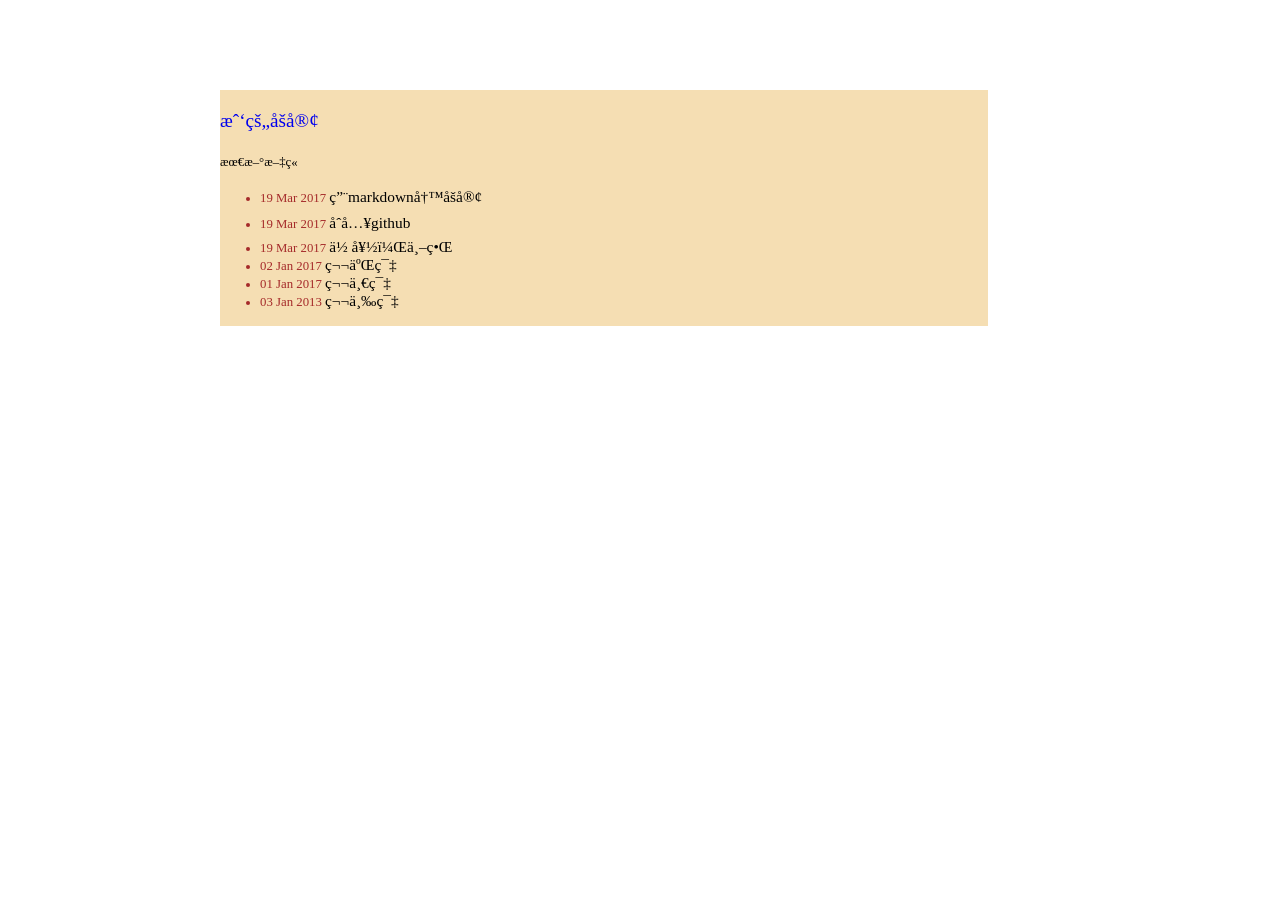
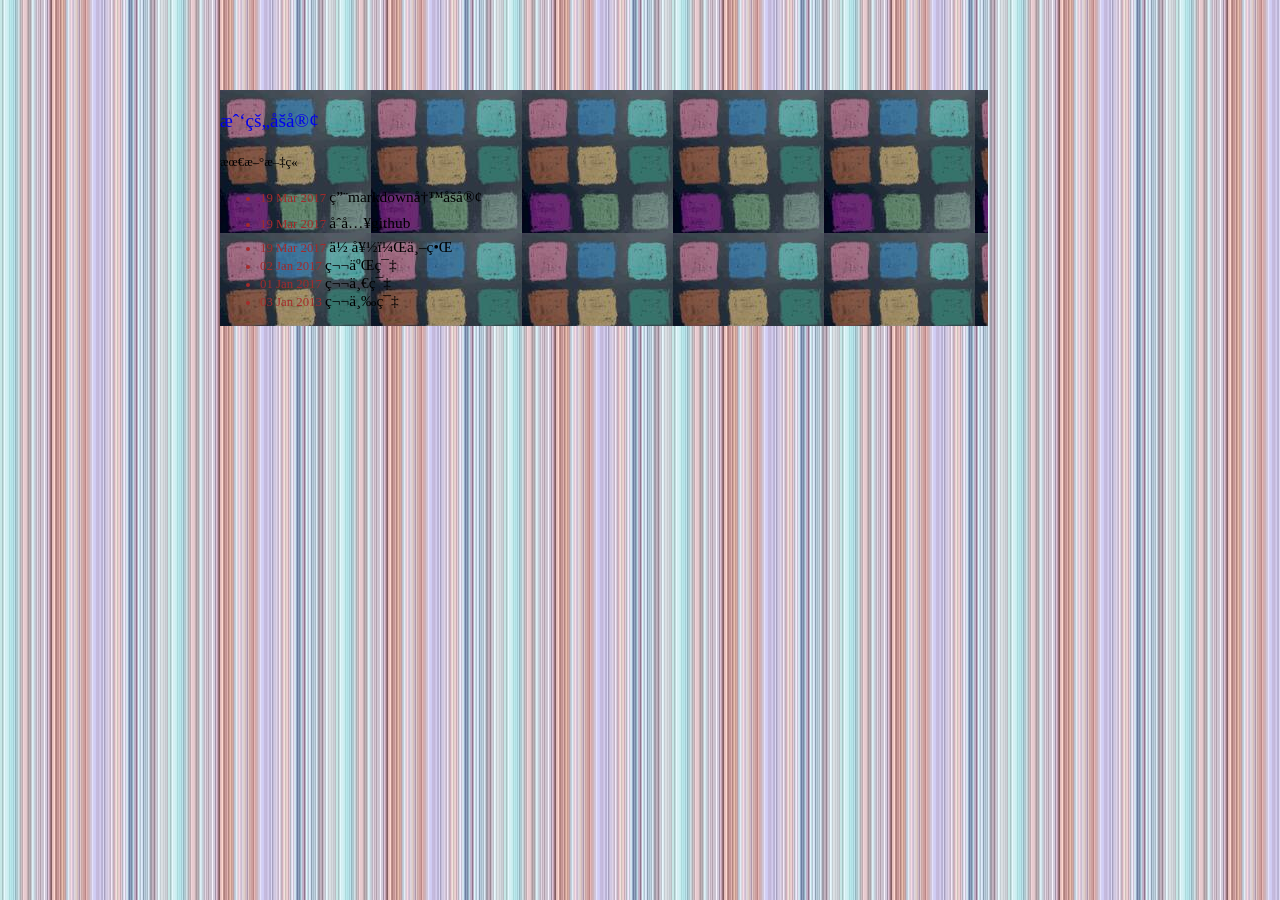
Before and after one commit to WcrNGU/jekyll_demo, a Jekyll site: the page built from index.html, in a window 1280 px wide. Built offline with Jekyll 4.4.1, drawn with Linux system fonts in a browser that asks for light colours.

Commit message:
background image

```diff
--- a/_layouts/default.html
+++ b/_layouts/default.html
@@ -10,7 +10,7 @@
             top:10%;
             width:60%;
             margin-left:-100px;
-            background-color:wheat
+            background-image: url(image/bg2.jpg);
         }
         .home p{
             word-break: break-all;
@@ -33,6 +33,9 @@
         a{
             text-decoration: none;
         }
+        body{
+            background-image:url(image/bg3.jpg);
+        }
     </style>
 </head>
 <body>
```
Also changed, not shown: image/bg1.jpg (added), image/bg2.jpg (added), image/bg3.jpg (added).
